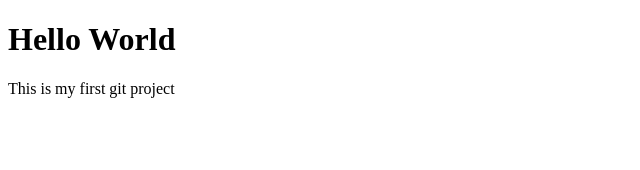
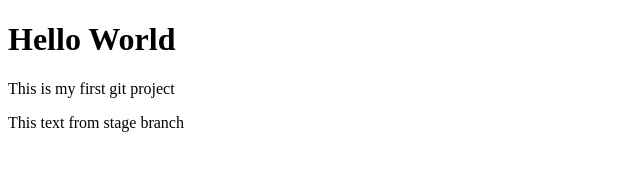
Before and after one commit to feroz39/test-tut, a plain HTML site: page index.html in a window 1280 px wide. Shown: the whole page, without its empty margins (0-640 px from the left). Drawn offline with Linux system fonts and the light colour scheme.

Commit message:
stage text added

```diff
--- a/index.html
+++ b/index.html
@@ -14,5 +14,9 @@
         This is my first git project
     </p>
 
+    <p>
+        This text from stage branch
+    </p>
+
 </body>
 </html>
```
